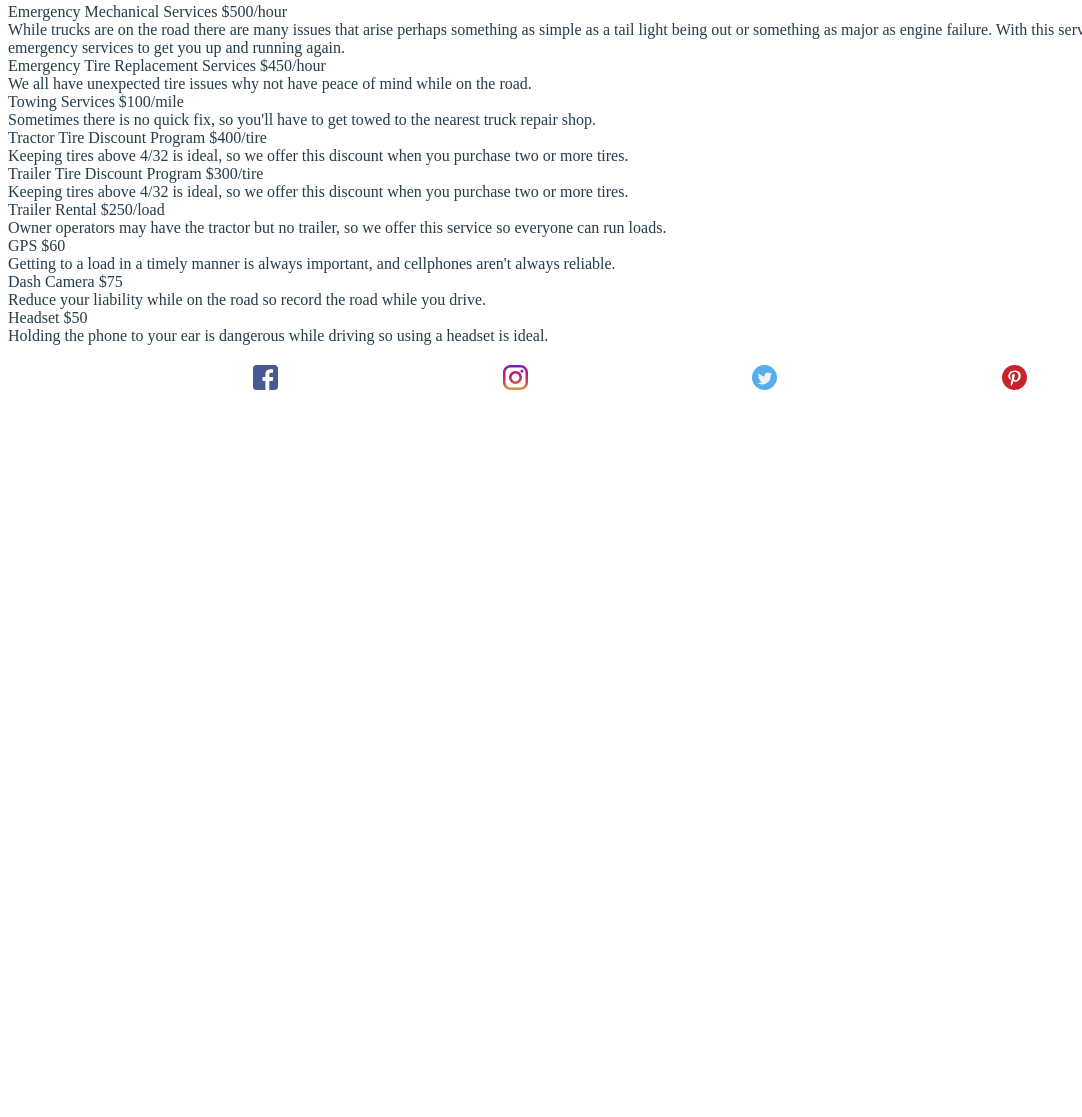
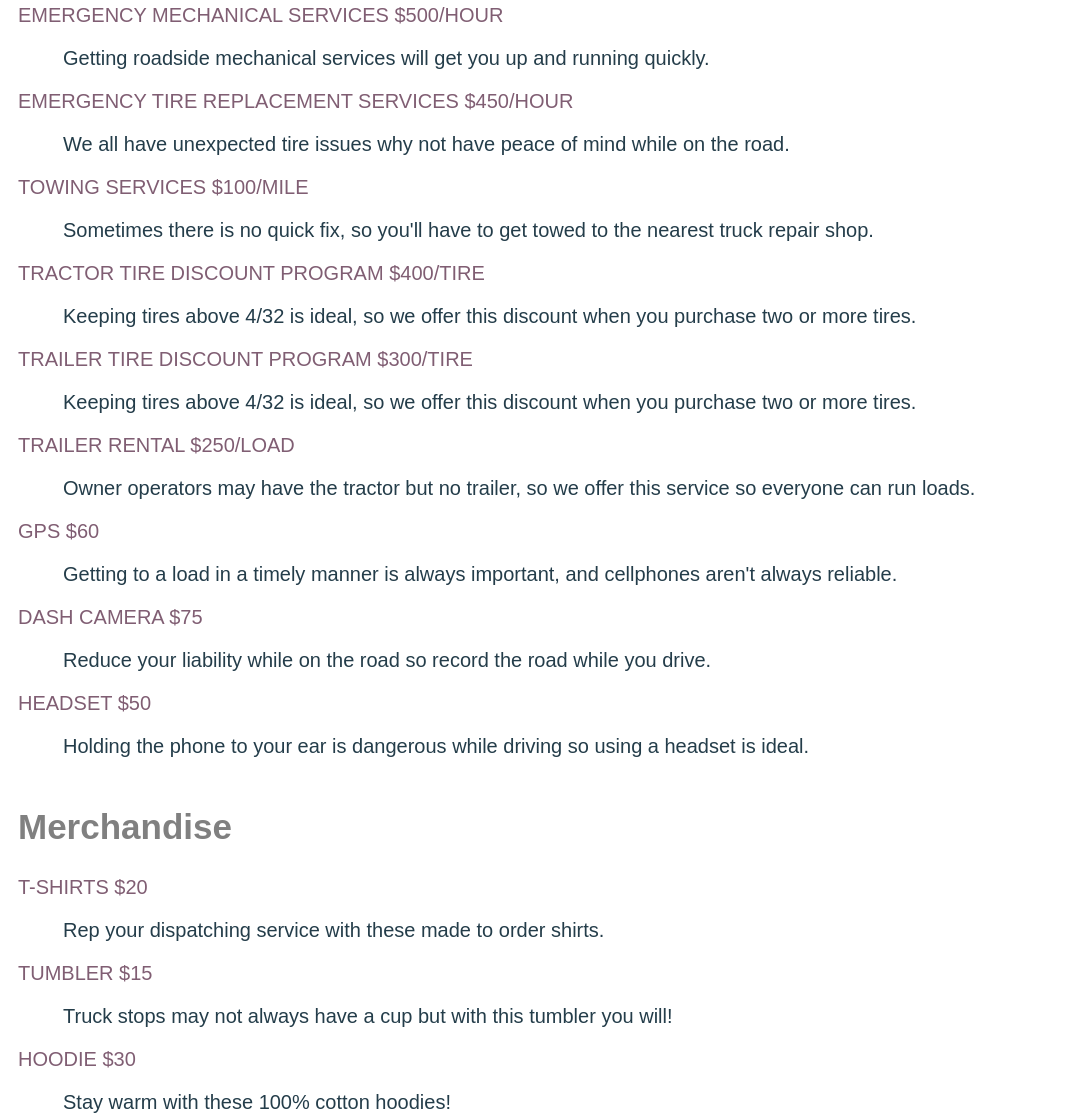
Before and after one commit to dmhebron/GIT-EcommerceV1, a plain HTML site: page product.html in a window 1280 px wide. Shown: the part 257-1374 px from the top of the page, without its empty margins (0-1082 px from the left). Before the commit the page ends 800 px from the top, so only its background shows below. Drawn offline with Linux system fonts and the light colour scheme.

Commit message:
added 12 products

```diff
--- a/product.html
+++ b/product.html
@@ -19,27 +19,30 @@
 <h2>Truck Services</h2>
        <div id="container">
         <div id="output"></div>
-        While trucks are on the road there are many issues that arise perhaps something as simple as a tail light being out or something as major as engine failure. With this service we can provide emergency services to get you up and running again.
+        <p> Getting roadside mechanical services will get you up and running quickly.</p>
        <div id="output2"></div>
-        We all have unexpected tire issues why not have peace of mind while on the road.
+       <p>We all have unexpected tire issues why not have peace of mind while on the road. </p>
         <div id="output3"></div>
-        Sometimes there is no quick fix, so you'll have to get towed to the nearest truck repair shop.
+        <p>Sometimes there is no quick fix, so you'll have to get towed to the nearest truck repair shop.</p>
         <div id="output4"></div>
-        Keeping tires above 4/32 is ideal, so we offer this discount when you purchase two or more tires.
+        <p>Keeping tires above 4/32 is ideal, so we offer this discount when you purchase two or more tires.</p>
         <div id="output5"></div>
-        Keeping tires above 4/32 is ideal, so we offer this discount when you purchase two or more tires.
+        <p>Keeping tires above 4/32 is ideal, so we offer this discount when you purchase two or more tires.</p>
         <div id="output6"></div>
-        Owner operators may have the tractor but no trailer, so we offer this service so everyone can run loads.
+        <p>Owner operators may have the tractor but no trailer, so we offer this service so everyone can run loads.</p>
         <div id="output7"></div>
-        Getting to a load in a timely manner is always important, and cellphones aren't always reliable.
+        <p>Getting to a load in a timely manner is always important, and cellphones aren't always reliable.</p>
         <div id="output8"></div>
-        Reduce your liability while on the road so record the road while you drive.
+        <p>Reduce your liability while on the road so record the road while you drive.</p>
         <div id="output9"></div>
-        Holding the phone to your ear is dangerous while driving so using a headset is ideal.
-
-
-
-
+        <p>Holding the phone to your ear is dangerous while driving so using a headset is ideal.</p>
+        <h2>Merchandise</h2>
+        <div id="output10"></div>
+        <p>Rep your dispatching service with these made to order shirts.</p>
+        <div id="output11"></div>
+        <p>Truck stops may not always have a cup but with this tumbler you will!</p>
+        <div id="output12"></div>
+        <p>Stay warm with these 100% cotton hoodies!</p>
 
        </div>
 
--- a/products/product.css
+++ b/products/product.css
@@ -21,6 +21,7 @@ nav ul li {
 ul li a{
     text-decoration: none;
     color: whitesmoke;
+    font-family: sans-serif, optima;
 }
 /* styling of the title on the page */
 h1{
@@ -29,13 +30,72 @@ h1{
     align-content: center;
     color: gray;
     font-size: 55px;
+    font-family: sans-serif, optima;
 }
 h2{
     color: gray;
     font-size: 35px;
+    font-family: sans-serif, optima;
 }
 
-
+#container{
+font-size: 20px;
+font-family: sans-serif, optima;
+margin: 10px;
+display: flex;
+flex-direction: column;
+}
+#output{
+    color: #805e73;
+    text-transform: uppercase;
+}
+#output2{
+    color: #805e73;
+    text-transform: uppercase;
+}
+#output3{
+    color: #805e73;
+    text-transform: uppercase;
+}
+#output4{
+    color: #805e73;
+    text-transform: uppercase;
+}
+#output5{
+    color: #805e73;
+    text-transform: uppercase;
+}
+#output6{
+    color: #805e73;
+    text-transform: uppercase;
+}
+#output7{
+    color: #805e73;
+    text-transform: uppercase;
+}
+#output8{
+    color: #805e73;
+    text-transform: uppercase;
+}
+#output9{
+    color: #805e73;
+    text-transform: uppercase;
+}
+#output10{
+    color: #805e73;
+    text-transform: uppercase;
+}
+#output11{
+    color: #805e73;
+    text-transform: uppercase;
+}
+#output12{
+    color: #805e73;
+    text-transform: uppercase;
+}
+p{
+    text-indent: 45px;
+}
 
  /* footer styling */
  .footer-socials {
--- a/products/products.js
+++ b/products/products.js
@@ -12,8 +12,12 @@ var content = {
         "Headset",
     ],
 
-    "price": [500, 450, 100, 400, 300, 250, 60, 75, 50],
-    "merchandise": {}
+    "price": [500, 450, 100, 400, 300, 250, 60, 75, 50, 20, 15, 30],
+    "merchandise": [
+        "T-shirts",
+        "Tumbler",
+        "Hoodie",
+    ]
 }
 var output = document.getElementById('output');
 output.innerHTML = content.product[0] + ' ' + '$' + content.price[0] + '/hour'
@@ -41,3 +45,12 @@ output.innerHTML = content.product[7] + ' ' + '$' + content.price[7]
 
 var output = document.getElementById('output9');
 output.innerHTML = content.product[8] + ' ' + '$' + content.price[8]
+
+var output = document.getElementById('output10');
+output.innerHTML = content.merchandise[0] + ' ' + '$' + content.price[9]
+
+var output = document.getElementById('output11');
+output.innerHTML = content.merchandise[1] + ' ' + '$' + content.price[10]
+
+var output = document.getElementById('output12');
+output.innerHTML = content.merchandise[2] + ' ' + '$' + content.price[11]
```
